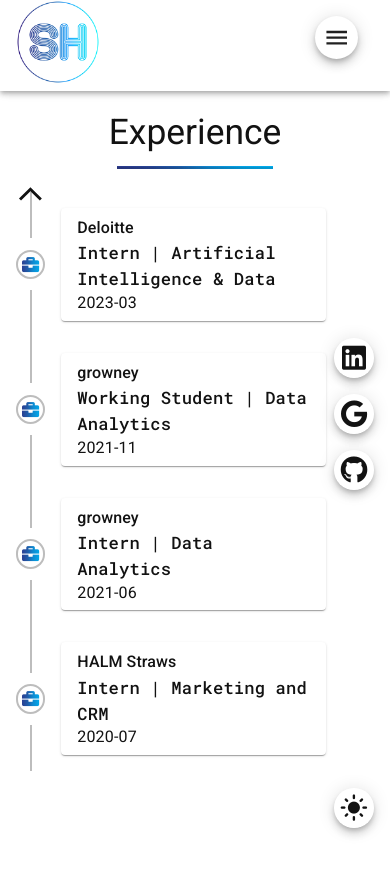
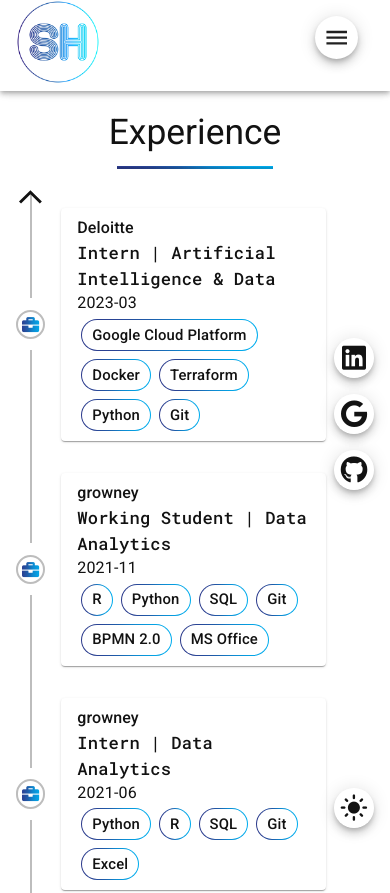
Before and after one commit to heupelS/personal-website-template, a React (Create React App) app: page /Experience in a window 390 px wide. Shown: the top 893 px of the page. Before the commit the page ends 844 px from the top, so only its background shows below. Built offline with nearby package versions, Linux system fonts and the light colour scheme.

Commit message:
tags for mobile

```diff
--- a/src/components/timeline.js
+++ b/src/components/timeline.js
@@ -195,6 +195,24 @@
           >
             {workitem.startDate.slice(0, 7)}
           </Typography>
+          <Box
+      sx={{
+        display: 'flex',
+        flexWrap: 'wrap',
+        '& > :not(style)': {
+          m: 0.5,
+        },
+      }}
+    >
+      {workitem.tags.map((tag, index) => (
+        <MyGradientChip
+  key={index}
+  label={tag}
+  variant="outlined"
+  backgroundColor={theme.palette.background.paper}
+/>
+      ))}
+    </Box>
         </TimelineContent>
       </Paper>
     </TimelineItem>
```
